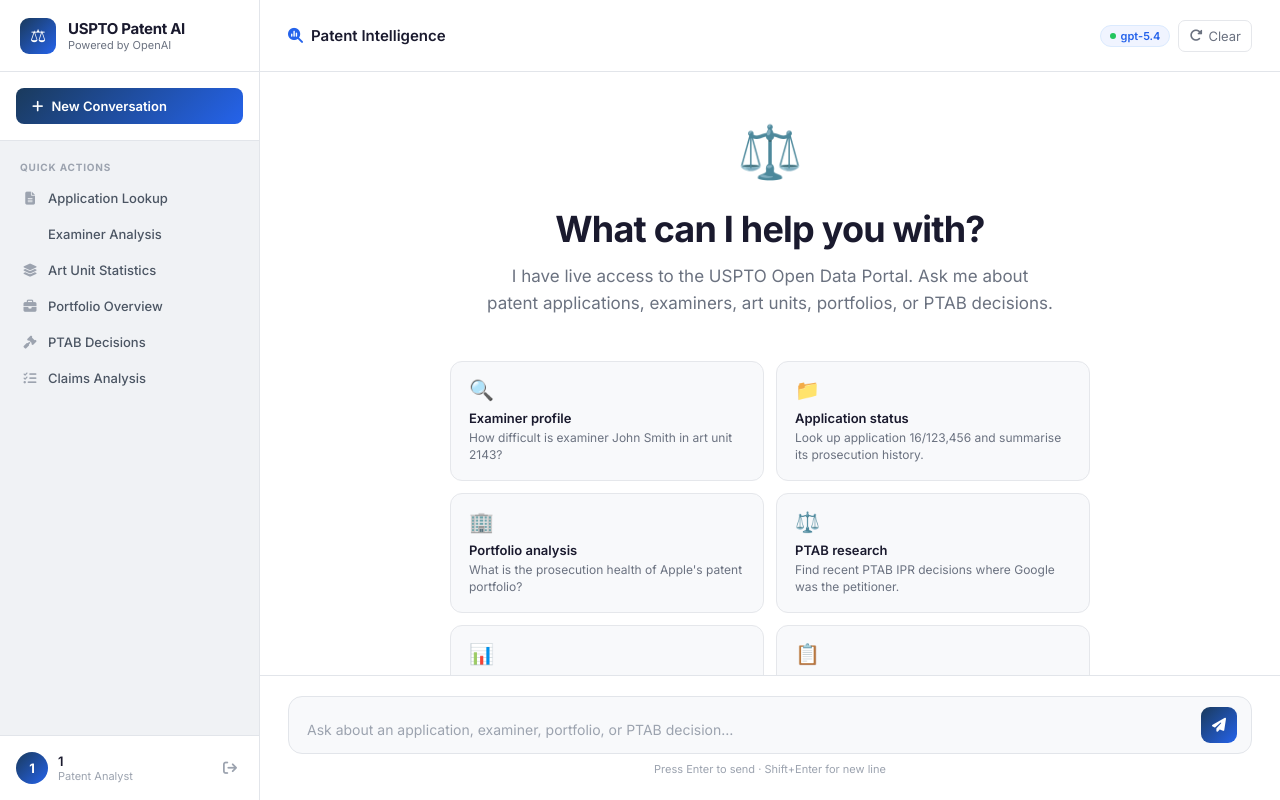
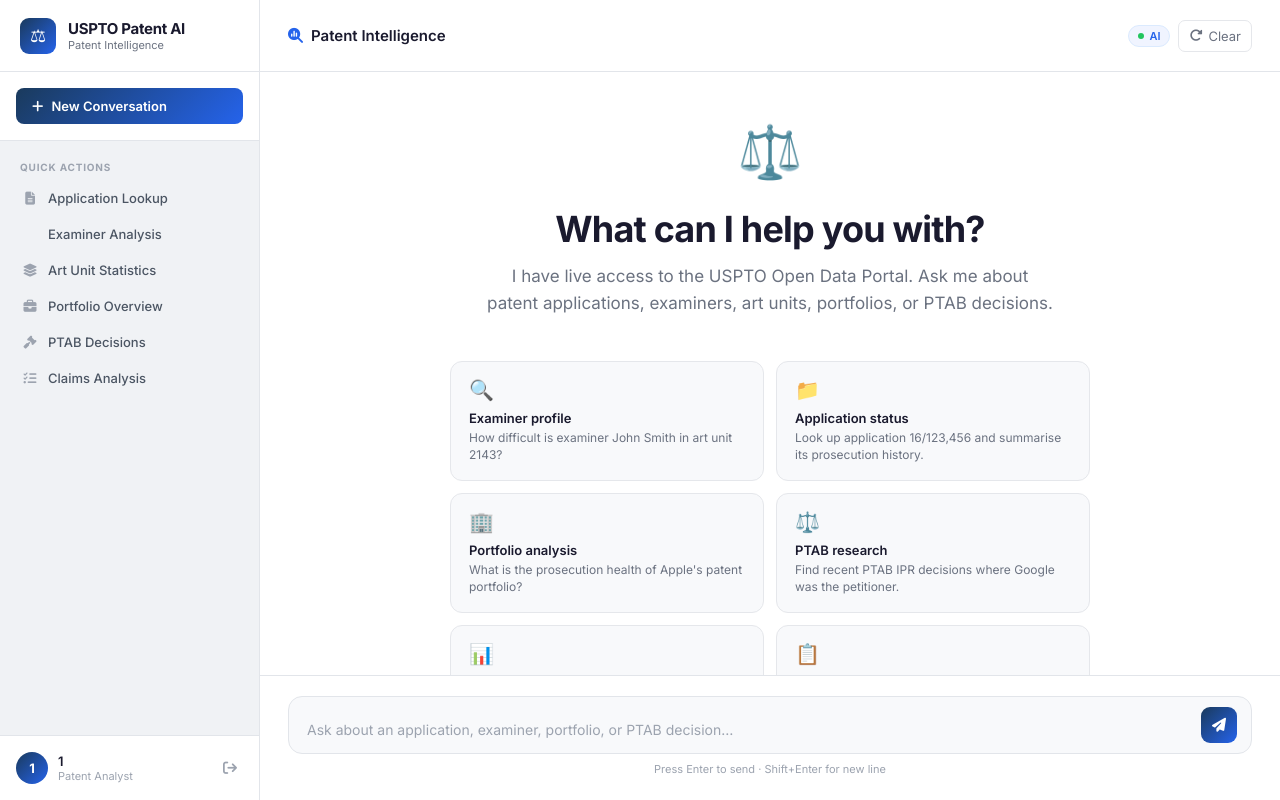
Before and after one commit to willmansfield/USPTO-Advisor, a Flask app: page / in a window 1280 px wide. Run offline with Flask 3, Linux system fonts and the light colour scheme; the visitor is signed in with stand-in values (Sample User, id 1).

Commit message:
Remove OpenAI branding and model name from UI
Co-Authored-By: Claude Sonnet 4.6 <noreply@anthropic.com>

```diff
--- a/frontend/templates/index.html
+++ b/frontend/templates/index.html
@@ -675,7 +675,7 @@
             <div class="brand-mark">⚖</div>
             <div>
                 <div class="brand-name">USPTO Patent AI</div>
-                <div class="brand-sub">Powered by OpenAI</div>
+                <div class="brand-sub">Patent Intelligence</div>
             </div>
         </div>
 
@@ -738,7 +738,7 @@
             <div class="header-actions">
                 <span class="model-badge">
                     <span class="dot"></span>
-                    gpt-5.4
+                    AI
                 </span>
                 <button class="icon-btn" onclick="startNewConversation()">
                     <i class="fa-solid fa-rotate-right"></i>
```
